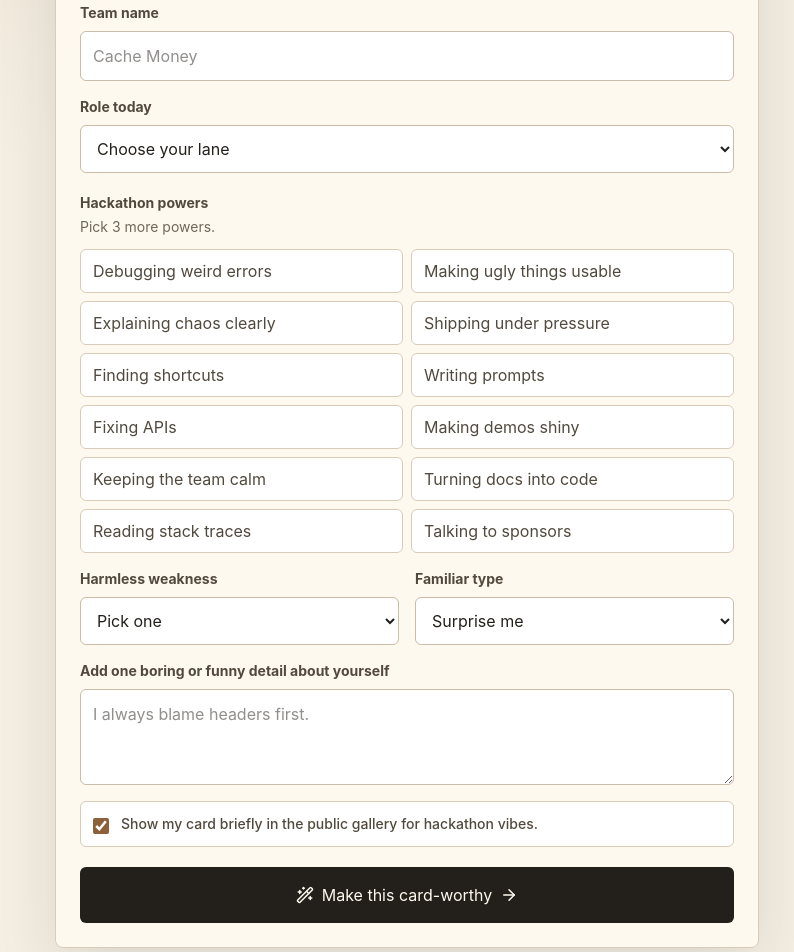
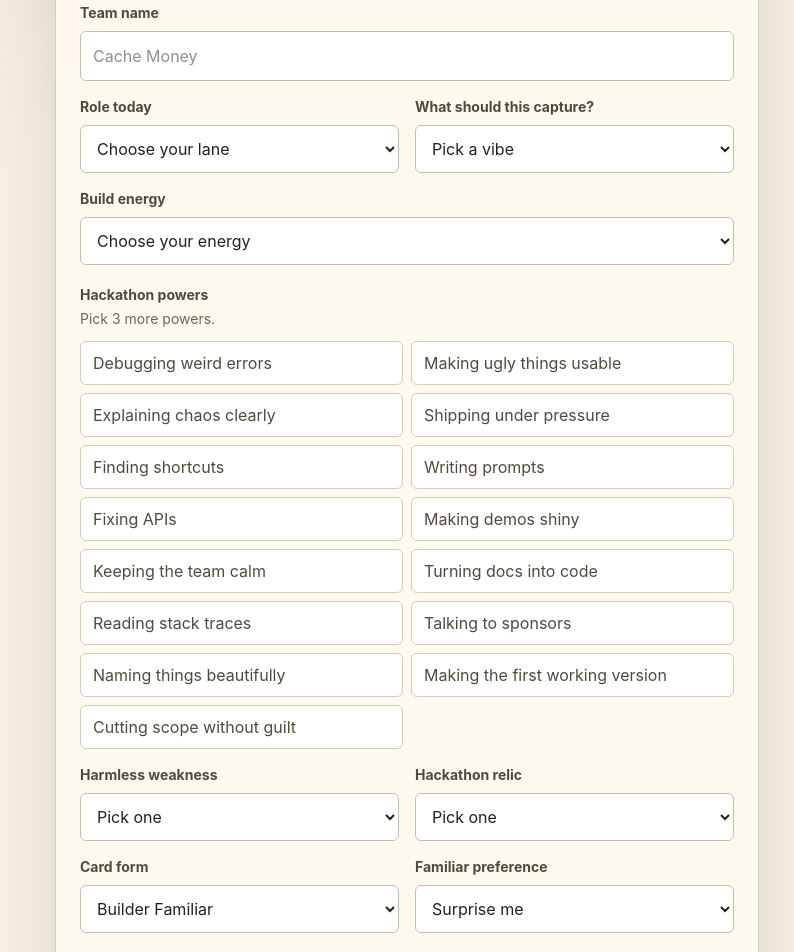
Before and after one commit to kingstarfly/hackadeck, a Next.js app: page / in a window 1280 px wide. Shown: the part 320-1272 px from the top of the page, without its empty margins (233-1027 px from the left). Built offline with nearby package versions, Linux system fonts and the light colour scheme.

Commit message:
iterate with codex and update code

```diff
--- a/convex/schema.ts
+++ b/convex/schema.ts
@@ -6,13 +6,22 @@ const cardSpec = v.object({
   team_name: v.optional(v.string()),
   edition: v.string(),
   card_number: v.optional(v.number()),
-  archetype_title: v.string(),
+  hatched_at_label: v.optional(v.string()),
+  earned_title: v.string(),
+  archetype_base: v.string(),
+  card_intent: v.string(),
   familiar_species: v.string(),
   familiar_descriptor: v.string(),
+  personal_relic: v.object({
+    name: v.string(),
+    visual: v.string(),
+    meaning: v.string(),
+  }),
   rarity: v.union(
     v.literal("Common"),
     v.literal("Uncommon"),
     v.literal("Rare"),
+    v.literal("Epic"),
     v.literal("Legendary"),
   ),
   print_finish: v.union(
@@ -27,17 +36,24 @@ const cardSpec = v.object({
     Taste: v.number(),
     Chaos: v.number(),
   }),
+  stat_icons: v.object({
+    Build: v.union(v.literal("hammer"), v.literal("spark"), v.literal("stack")),
+    Debug: v.union(
+      v.literal("bug"),
+      v.literal("magnifier"),
+      v.literal("lantern"),
+    ),
+    Taste: v.union(v.literal("star"), v.literal("leaf"), v.literal("eye")),
+    Chaos: v.union(v.literal("bolt"), v.literal("swirl"), v.literal("comet")),
+  }),
   signature_move: v.object({
     name: v.string(),
     description: v.string(),
   }),
-  passive: v.optional(
-    v.object({
-      name: v.string(),
-      description: v.string(),
-    }),
-  ),
-  flavor_text: v.string(),
+  field_note: v.string(),
+  known_for: v.optional(v.string()),
+  chaos_tell: v.optional(v.string()),
+  quirk_phrase: v.optional(v.string()),
   accent_color: v.string(),
   art_prompt: v.string(),
   negative_prompt_notes: v.array(v.string()),
--- a/src/components/hackadeck-form.tsx
+++ b/src/components/hackadeck-form.tsx
@@ -4,8 +4,12 @@ import { useMemo, useState } from "react";
 import { ArrowRight, Check, WandSparkles } from "lucide-react";
 
 import {
+  buildEnergyOptions,
+  cardFormOptions,
+  cardIntentOptions,
   familiarOptions,
   powerOptions,
+  relicOptions,
   roleOptions,
   weaknessOptions,
 } from "@/lib/form-options";
@@ -37,13 +41,17 @@ export function HackaDeckForm() {
 
   return (
     <form className="rounded-lg border border-[#d8ccb9] bg-[#fffaf0]/92 p-4 shadow-[0_18px_60px_rgba(35,32,27,0.12)] sm:p-6">
+      <input name="eventSlug" type="hidden" value="ai-engineer-hack-2026" />
+
       <div className="grid gap-4 sm:grid-cols-2">
         <label className="grid gap-2">
-          <span className="text-sm font-bold text-[#51493d]">Email</span>
+          <span className="text-sm font-bold text-[#51493d]">
+            Recovery email
+          </span>
           <input
             required
             className="rounded-md border border-[#c9bca8] bg-white px-3 py-3 outline-none focus:border-[#8d5f3a] focus:ring-2 focus:ring-[#8d5f3a]/25"
-            name="email"
+            name="recoveryEmail"
             placeholder="you@example.com"
             type="email"
           />
@@ -71,20 +79,62 @@ export function HackaDeckForm() {
         />
       </label>
 
+      <div className="mt-4 grid gap-4 sm:grid-cols-2">
+        <label className="grid gap-2">
+          <span className="text-sm font-bold text-[#51493d]">Role today</span>
+          <select
+            required
+            className="rounded-md border border-[#c9bca8] bg-white px-3 py-3 outline-none focus:border-[#8d5f3a] focus:ring-2 focus:ring-[#8d5f3a]/25"
+            name="roleToday"
+            defaultValue=""
+          >
+            <option disabled value="">
+              Choose your lane
+            </option>
+            {roleOptions.map((role) => (
+              <option key={role} value={role}>
+                {role}
+              </option>
+            ))}
+          </select>
+        </label>
+
+        <label className="grid gap-2">
+          <span className="text-sm font-bold text-[#51493d]">
+            What should this capture?
+          </span>
+          <select
+            required
+            className="rounded-md border border-[#c9bca8] bg-white px-3 py-3 outline-none focus:border-[#8d5f3a] focus:ring-2 focus:ring-[#8d5f3a]/25"
+            name="cardIntent"
+            defaultValue=""
+          >
+            <option disabled value="">
+              Pick a vibe
+            </option>
+            {cardIntentOptions.map((intent) => (
+              <option key={intent} value={intent}>
+                {intent}
+              </option>
+            ))}
+          </select>
+        </label>
+      </div>
+
       <label className="mt-4 grid gap-2">
-        <span className="text-sm font-bold text-[#51493d]">Role today</span>
+        <span className="text-sm font-bold text-[#51493d]">Build energy</span>
         <select
           required
           className="rounded-md border border-[#c9bca8] bg-white px-3 py-3 outline-none focus:border-[#8d5f3a] focus:ring-2 focus:ring-[#8d5f3a]/25"
-          name="roleToday"
+          name="buildEnergy"
           defaultValue=""
         >
           <option disabled value="">
-            Choose your lane
+            Choose your energy
           </option>
-          {roleOptions.map((role) => (
-            <option key={role} value={role}>
-              {role}
+          {buildEnergyOptions.map((energy) => (
+            <option key={energy} value={energy}>
+              {energy}
             </option>
           ))}
         </select>
@@ -146,12 +196,51 @@ export function HackaDeckForm() {
 
         <label className="grid gap-2">
           <span className="text-sm font-bold text-[#51493d]">
-            Familiar type
+            Hackathon relic
           </span>
           <select
             required
             className="rounded-md border border-[#c9bca8] bg-white px-3 py-3 outline-none focus:border-[#8d5f3a] focus:ring-2 focus:ring-[#8d5f3a]/25"
-            name="familiarType"
+            name="relic"
+            defaultValue=""
+          >
+            <option disabled value="">
+              Pick one
+            </option>
+            {relicOptions.map((relic) => (
+              <option key={relic} value={relic}>
+                {relic}
+              </option>
+            ))}
+          </select>
+        </label>
+      </div>
+
+      <div className="mt-4 grid gap-4 sm:grid-cols-2">
+        <label className="grid gap-2">
+          <span className="text-sm font-bold text-[#51493d]">Card form</span>
+          <select
+            required
+            className="rounded-md border border-[#c9bca8] bg-white px-3 py-3 outline-none focus:border-[#8d5f3a] focus:ring-2 focus:ring-[#8d5f3a]/25"
+            name="cardForm"
+            defaultValue="Builder Familiar"
+          >
+            {cardFormOptions.map((form) => (
+              <option key={form} value={form}>
+                {form}
+              </option>
+            ))}
+          </select>
+        </label>
+
+        <label className="grid gap-2">
+          <span className="text-sm font-bold text-[#51493d]">
+            Familiar preference
+          </span>
+          <select
+            required
+            className="rounded-md border border-[#c9bca8] bg-white px-3 py-3 outline-none focus:border-[#8d5f3a] focus:ring-2 focus:ring-[#8d5f3a]/25"
+            name="familiarPreference"
             defaultValue="Surprise me"
           >
             {familiarOptions.map((familiar) => (
@@ -165,7 +254,7 @@ export function HackaDeckForm() {
 
       <label className="mt-4 grid gap-2">
         <span className="text-sm font-bold text-[#51493d]">
-          Add one boring or funny detail about yourself
+          What tiny detail would make your teammates say "yeah, that's you"?
         </span>
         <textarea
           className="min-h-24 resize-y rounded-md border border-[#c9bca8] bg-white px-3 py-3 outline-none focus:border-[#8d5f3a] focus:ring-2 focus:ring-[#8d5f3a]/25"
--- a/src/lib/card-schema.ts
+++ b/src/lib/card-schema.ts
@@ -5,10 +5,18 @@ export const hackaDeckCardSpecSchema = z.object({
   team_name: z.string().max(40).optional(),
   edition: z.string().default("AI Engineers Singapore 2026"),
   card_number: z.number().int().positive().optional(),
-  archetype_title: z.string().min(1).max(40),
+  hatched_at_label: z.string().max(32).optional(),
+  earned_title: z.string().min(1).max(40),
+  archetype_base: z.string().min(1).max(40),
+  card_intent: z.string().min(1).max(60),
   familiar_species: z.string().min(1).max(32),
   familiar_descriptor: z.string().min(1).max(180),
-  rarity: z.enum(["Common", "Uncommon", "Rare", "Legendary"]),
+  personal_relic: z.object({
+    name: z.string().min(1).max(40),
+    visual: z.string().min(1).max(180),
+    meaning: z.string().min(1).max(120),
+  }),
+  rarity: z.enum(["Common", "Uncommon", "Rare", "Epic", "Legendary"]),
   print_finish: z.enum(["Matte", "Stamped", "Spot Gloss", "Metallic Ink"]),
   stats: z.object({
     Build: z.number().int().min(40).max(99),
@@ -16,17 +24,20 @@ export const hackaDeckCardSpecSchema = z.object({
     Taste: z.number().int().min(40).max(99),
     Chaos: z.number().int().min(40).max(99),
   }),
+  stat_icons: z.object({
+    Build: z.enum(["hammer", "spark", "stack"]),
+    Debug: z.enum(["bug", "magnifier", "lantern"]),
+    Taste: z.enum(["star", "leaf", "eye"]),
+    Chaos: z.enum(["bolt", "swirl", "comet"]),
+  }),
   signature_move: z.object({
     name: z.string().min(1).max(28),
     description: z.string().min(1).max(90),
   }),
-  passive: z
-    .object({
-      name: z.string().min(1).max(28),
-      description: z.string().min(1).max(100),
-    })
-    .optional(),
-  flavor_text: z.string().min(1).max(110),
+  field_note: z.string().min(1).max(110),
+  known_for: z.string().max(90).optional(),
+  chaos_tell: z.string().max(90).optional(),
+  quirk_phrase: z.string().max(60).optional(),
   accent_color: z.string().regex(/^#[0-9A-Fa-f]{6}$/),
   art_prompt: z.string().min(1),
   negative_prompt_notes: z.array(z.string()).default([]),
@@ -35,13 +46,18 @@ export const hackaDeckCardSpecSchema = z.object({
 export type HackaDeckCardSpec = z.infer<typeof hackaDeckCardSpecSchema>;
 
 export const formAnswerSchema = z.object({
-  email: z.string().email(),
+  eventSlug: z.string().min(1),
+  recoveryEmail: z.string().email(),
   displayName: z.string().min(1).max(24),
   teamName: z.string().max(40).optional(),
   roleToday: z.string().min(1),
+  cardIntent: z.string().min(1),
+  buildEnergy: z.string().min(1),
   powers: z.array(z.string()).min(1).max(3),
   weakness: z.string().min(1),
-  familiarType: z.string().min(1),
+  relic: z.string().min(1),
+  cardForm: z.string().min(1),
+  familiarPreference: z.string().min(1),
   detail: z.string().max(160).optional(),
   consentGallery: z.boolean(),
 });
--- a/src/lib/form-options.ts
+++ b/src/lib/form-options.ts
@@ -9,6 +9,27 @@ export const roleOptions = [
   "Product / scope keeper",
   "Infra / deployment fixer",
   "I am doing everything somehow",
+] as const;
+
+export const cardIntentOptions = [
+  "My actual role today",
+  "My chaotic inner builder",
+  "My team energy",
+  "My secret superpower",
+  "Surprise me, but be kind",
+] as const;
+
+export const buildEnergyOptions = [
+  "Calm shipper",
+  "Deadline gremlin",
+  "Pixel perfectionist",
+  "Bug hunter",
+  "Idea fountain",
+  "Team therapist",
+  "Quiet optimizer",
+  "Demo magician",
+  "Shortcut goblin",
+  "Last-minute philosopher",
 ] as const;
 
 export const powerOptions = [
@@ -24,6 +45,9 @@ export const powerOptions = [
   "Turning docs into code",
   "Reading stack traces",
   "Talking to sponsors",
+  "Naming things beautifully",
+  "Making the first working version",
+  "Cutting scope without guilt",
 ] as const;
 
 export const weaknessOptions = [
@@ -36,7 +60,29 @@ export const weaknessOptions = [
   "Names variables dramatically",
   'Says "one quick refactor"',
   "Trusts the API docs too much",
-  "Demo risk magnet",
+  "Demo gremlin attractor",
+  "Keeps changing the prompt",
+  "Needs one more coffee",
+] as const;
+
+export const relicOptions = [
+  "Coffee cup",
+  "Rubber duck",
+  "Headphones",
+  "Sticky notes",
+  "Cable mess",
+  "Hoodie",
+  "Snacks",
+  "Tiny plant",
+  "Whiteboard marker",
+  "Lucky keyboard key",
+  "Terminal lantern",
+  "Surprise me",
+] as const;
+
+export const cardFormOptions = [
+  "Builder Familiar",
+  "Maker Avatar",
 ] as const;
 
 export const familiarOptions = [
@@ -50,4 +96,5 @@ export const familiarOptions = [
   "Cat",
   "Turtle",
   "Dog",
+  "Moth",
 ] as const;
```
Also changed, not shown: src/lib/prompts.ts (+19 -8 lines), 3 other files (tests, documents, lock files or other folders).
